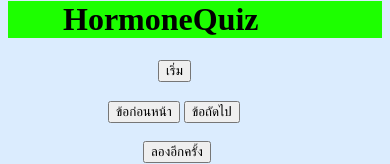
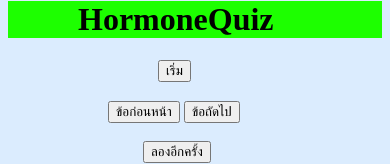
Before and after one commit to sxlmonzx/Biology, a plain HTML site: page index.html in a window 390 px wide. Shown: the top 164 px of the page. Drawn offline with Linux system fonts and the light colour scheme.

Commit message:
Update index.html

```diff
--- a/index.html
+++ b/index.html
@@ -61,7 +61,7 @@
   }
 
   h1{
-    margin-left: 55px;
+    margin-left: 70px;
     font-weight: bold;
   }
 
```
